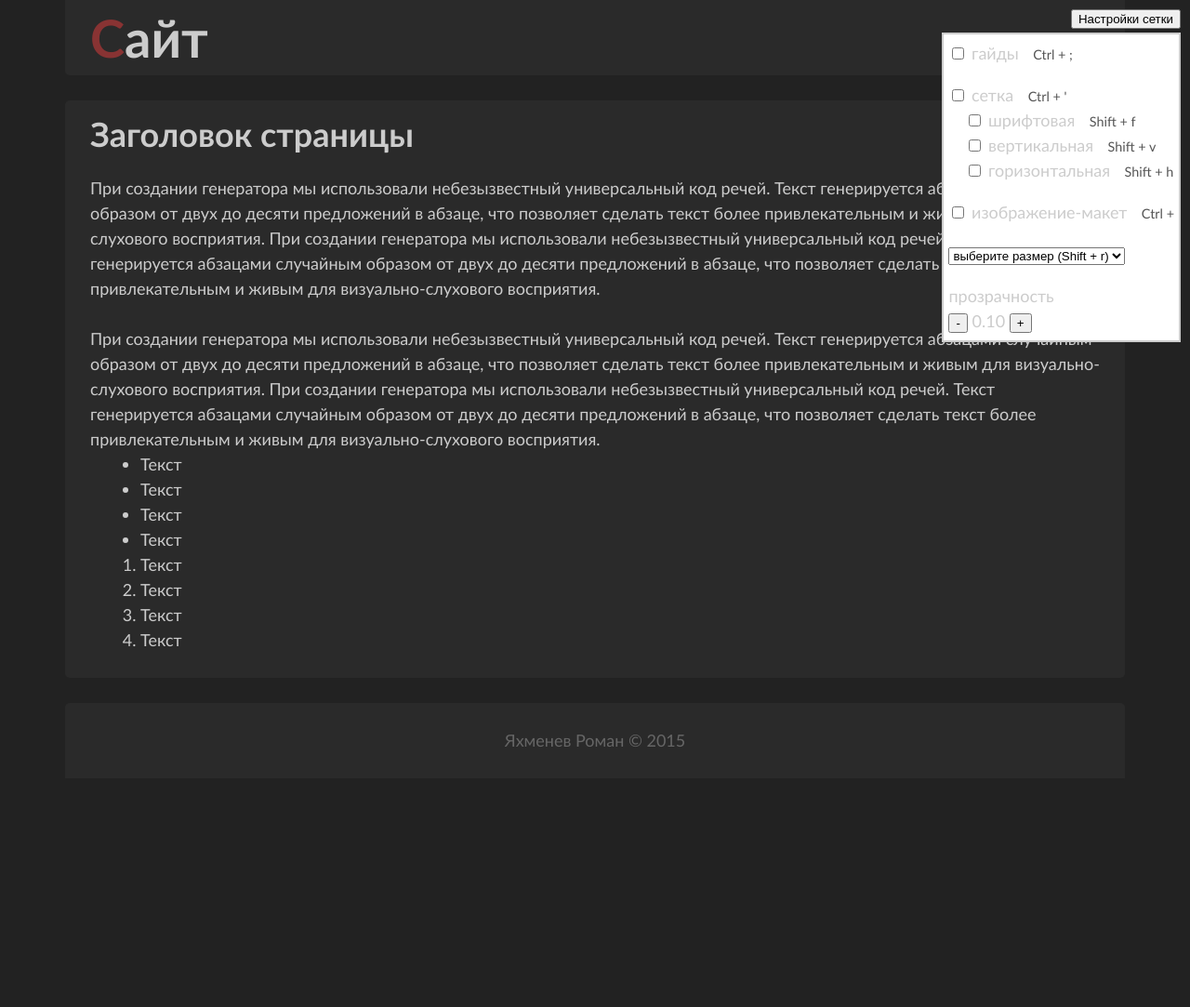
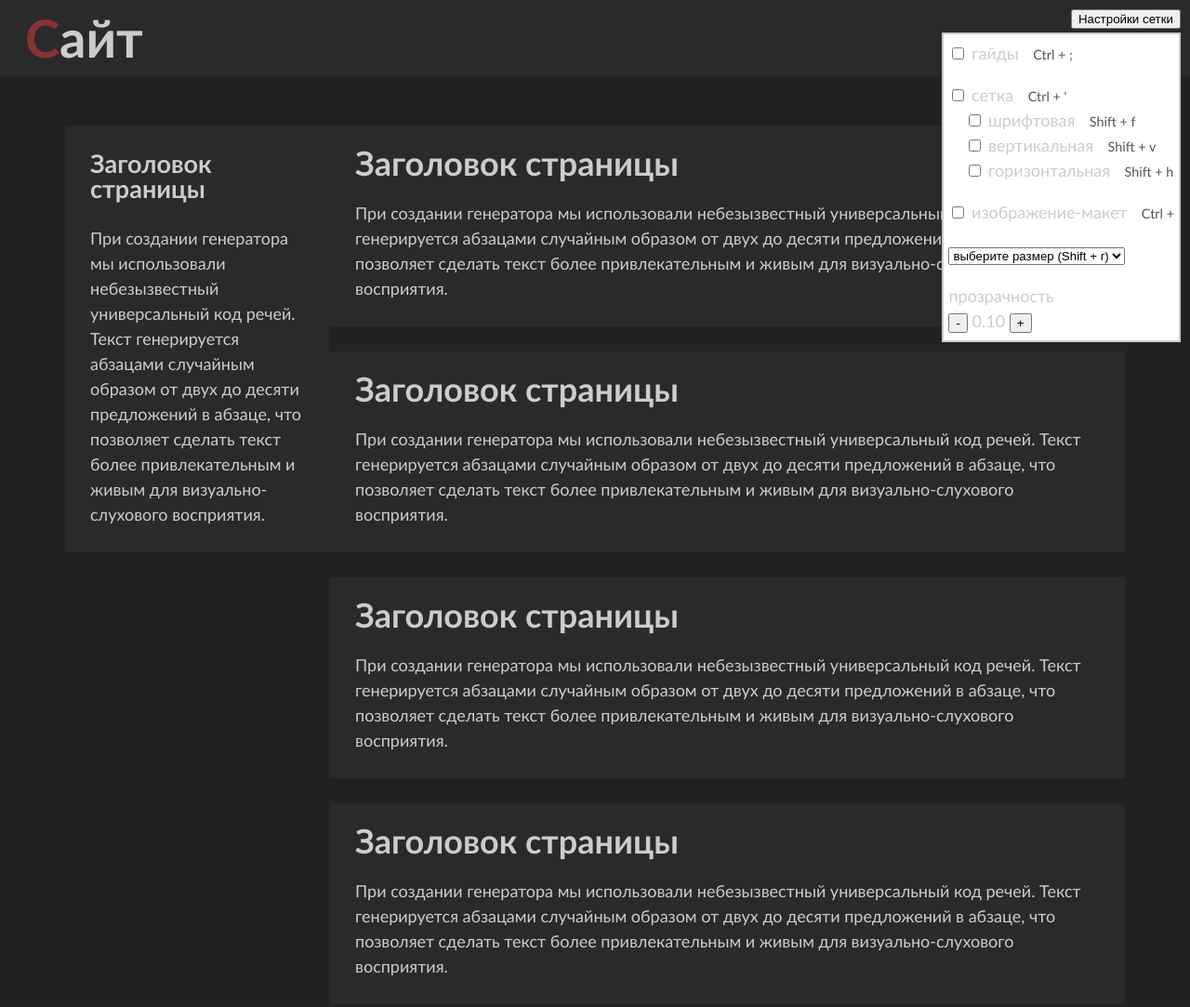
Before and after one commit to Vitegor/Boogie_Layout, a plain HTML site: page grid.html in a window 1280 px wide. Shown: the top 1083 px of the page at 93% size. Before the commit the page ends 837 px from the top, so only its background shows below. Drawn offline with Linux system fonts and the light colour scheme.

Commit message:
Added grid-system

```diff
--- a/grid.html
+++ b/grid.html
@@ -8,15 +8,31 @@
 </head>
 <body>
 
-	<div id="wrapper">
-
 	<header id="header">
 		<div id="logo">
 			<span class="font-color--red">С</span>айт
 		</div>
 	</header>
 
-		<div id="main">
+	<div id="wrapper">
+
+		<aside id="sidebar" class="content-block col-4">
+
+			<h3>Заголовок страницы</h3>
+
+			<div class="text">
+				<p>
+					При создании генератора мы использовали небезызвестный универсальный код речей. Текст генерируется абзацами случайным образом от двух до десяти предложений в абзаце, что позволяет сделать текст более привлекательным и живым для визуально-слухового восприятия.
+				</p>
+			</div>
+
+		</aside>
+
+		<div id="main" class="col-12">
+
+			<div class="row">
+
+				<div class="col-2">
 
 					<div class="content-block">
 
@@ -24,24 +40,150 @@
 
 						<div class="text">
 							<p>
-						При создании генератора мы использовали небезызвестный универсальный код речей. Текст генерируется абзацами случайным образом от двух до десяти предложений в абзаце, что позволяет сделать текст более привлекательным и живым для визуально-слухового восприятия. При создании генератора мы использовали небезызвестный универсальный код речей. Текст генерируется абзацами случайным образом от двух до десяти предложений в абзаце, что позволяет сделать текст более привлекательным и живым для визуально-слухового восприятия.
+								При создании генератора мы использовали небезызвестный универсальный код речей. Текст генерируется абзацами случайным образом от двух до десяти предложений в абзаце, что позволяет сделать текст более привлекательным и живым для визуально-слухового восприятия.
 							</p>
+						</div>
+
+					</div>
+
+				</div>
+
+				<div class="col-2">
+
+					<div class="content-block">
+
+						<h2>Заголовок страницы</h2>
+
+						<div class="text">
 							<p>
-						При создании генератора мы использовали небезызвестный универсальный код речей. Текст генерируется абзацами случайным образом от двух до десяти предложений в абзаце, что позволяет сделать текст более привлекательным и живым для визуально-слухового восприятия. При создании генератора мы использовали небезызвестный универсальный код речей. Текст генерируется абзацами случайным образом от двух до десяти предложений в абзаце, что позволяет сделать текст более привлекательным и живым для визуально-слухового восприятия.
+								При создании генератора мы использовали небезызвестный универсальный код речей. Текст генерируется абзацами случайным образом от двух до десяти предложений в абзаце, что позволяет сделать текст более привлекательным и живым для визуально-слухового восприятия.
 							</p>
-					<ul>
-						<li>Текст</li>
-						<li>Текст</li>
-						<li>Текст</li>
-						<li>Текст</li>
-					</ul>
+						</div>
 
-					<ol>
-						<li>Текст</li>
-						<li>Текст</li>
-						<li>Текст</li>
-						<li>Текст</li>
-					</ol>
+					</div>
+
+				</div>
+
+			</div>
+
+			<div class="row">
+
+				<div class="col-3">
+
+					<div class="content-block">
+
+						<h2>Заголовок страницы</h2>
+
+						<div class="text">
+							<p>
+								При создании генератора мы использовали небезызвестный универсальный код речей. Текст генерируется абзацами случайным образом от двух до десяти предложений в абзаце, что позволяет сделать текст более привлекательным и живым для визуально-слухового восприятия.
+							</p>
+						</div>
+
+					</div>
+
+				</div>
+
+				<div class="col-3">
+
+					<div class="content-block">
+
+						<h2>Заголовок страницы</h2>
+
+						<div class="text">
+							<p>
+								При создании генератора мы использовали небезызвестный универсальный код речей. Текст генерируется абзацами случайным образом от двух до десяти предложений в абзаце, что позволяет сделать текст более привлекательным и живым для визуально-слухового восприятия.
+							</p>
+						</div>
+
+					</div>
+
+				</div>
+
+				<div class="col-3">
+
+					<div class="content-block">
+
+						<h2>Заголовок страницы</h2>
+
+						<div class="text">
+							<p>
+								При создании генератора мы использовали небезызвестный универсальный код речей. Текст генерируется абзацами случайным образом от двух до десяти предложений в абзаце, что позволяет сделать текст более привлекательным и живым для визуально-слухового восприятия.
+							</p>
+						</div>
+
+					</div>
+
+				</div>
+
+			</div>
+
+			<div class="row">
+
+				<div class="col-4">
+
+					<div class="content-block">
+
+						<h2>Заголовок страницы</h2>
+
+						<div class="text">
+							<p>
+								При создании генератора мы использовали небезызвестный универсальный код речей. Текст генерируется абзацами случайным образом от двух до десяти предложений в абзаце, что позволяет сделать текст более привлекательным и живым для визуально-слухового восприятия.
+							</p>
+						</div>
+
+					</div>
+
+				</div>
+
+				<div class="col-4">
+
+					<div class="content-block">
+
+						<h2>Заголовок страницы</h2>
+
+						<div class="text">
+							<p>
+								При создании генератора мы использовали небезызвестный универсальный код речей. Текст генерируется абзацами случайным образом от двух до десяти предложений в абзаце, что позволяет сделать текст более привлекательным и живым для визуально-слухового восприятия.
+							</p>
+						</div>
+
+					</div>
+
+				</div>
+
+				<div class="col-4">
+
+					<div class="content-block">
+
+						<h2>Заголовок страницы</h2>
+
+						<div class="text">
+							<p>
+								При создании генератора мы использовали небезызвестный универсальный код речей. Текст генерируется абзацами случайным образом от двух до десяти предложений в абзаце, что позволяет сделать текст более привлекательным и живым для визуально-слухового восприятия.
+							</p>
+						</div>
+
+					</div>
+
+				</div>
+
+				<div class="col-4">
+
+					<div class="content-block">
+
+						<h2>Заголовок страницы</h2>
+
+						<div class="text">
+							<p>
+								При создании генератора мы использовали небезызвестный универсальный код речей. Текст генерируется абзацами случайным образом от двух до десяти предложений в абзаце, что позволяет сделать текст более привлекательным и живым для визуально-слухового восприятия.
+							</p>
+						</div>
+
+					</div>
+
+				</div>
+
 			</div>
 
 		</div>
@@ -52,8 +194,6 @@
 		<div id="copyright">Яхменев Роман © 2015</div>
 	</footer>
 
-	</div>
-
 	<script type="text/javascript" src="js/modulargrid.js"></script>
 </body>
 </html>
--- a/sass/_common.scss
+++ b/sass/_common.scss
@@ -14,9 +14,13 @@ h1, h2, h3, h4 {
 	font-weight: bold;
 }
 
-h1 { @include h-setting(2.5em, 36px); }
-h2 { @include h-setting(2em, 36px); }
-h3 { @include h-setting(1.5em, 36px); }
+h1, h2, h3 {
+	line-height: $base-line-height;
+}
+
+h1 { font-size: 2.5em; }
+h2 { font-size: 2em; }
+h3 { font-size: 1.5em; }
 h4 { @include h-setting(1.2em, 9px); }
 
 p {
@@ -52,20 +56,28 @@ a {
 	height: 100%;
 	width: 1140px;
 	margin: 0 auto;
+	margin-top: $base-padding;
+}
+
+#sidebar {
+	float: left;
 }
 
 #main {
 	display: table-row;
 	height: 100%;
+	float: right;
 	line-height: 1em;
 }
 
 	.content-block {
-		margin-top: 27px;
-		padding: 27px;
+		margin-top: $base-padding;
+		padding: $base-padding;
 		background-color: $bg-color-grey1;
-		@include border-radius($radius);
+		box-sizing: border-box;
 	}
+
+
 
 .clear-fix:after {
 	content: '';
--- a/sass/_footer.scss
+++ b/sass/_footer.scss
@@ -2,8 +2,6 @@
 	margin-top: 27px;
 	padding: 27px;
 	background-color: $bg-color-grey1;
-	border-top-left-radius: $radius;
-	border-top-right-radius: $radius;
 
 	#copyright {
 		text-align: center;
--- /dev/null
+++ b/sass/_grid.scss
@@ -0,0 +1,34 @@
+// .col-1 { width: ; }
+// .col-2 { width: ; }
+// .col-3 { width: ; }
+.col-4 { width: 25%; }
+// .col-5 { width: }
+// .col-6 { width: }
+// .col-7 { width: }
+.col-8 { width: 50%; }
+// .col-9 { width: }
+// .col-10 { width: }
+// .col-11 { width: }
+.col-12 { width: 75%; }
+// .col-13 { width: }
+// .col-14 { width: }
+// .col-15 { width: }
+.col-16 { width: 100%; }
+
+.col-1,
+.col-2,
+.col-3,
+.col-4,
+.col-5,
+.col-6,
+.col-7,
+.col-8,
+.col-9,
+.col-10 {
+	float: left;
+	box-sizing: border-box;
+}
+
+.row:after {
+	clear: both;
+}
--- a/sass/_header.scss
+++ b/sass/_header.scss
@@ -1,14 +1,11 @@
 #header {
 	height: 81px;
-	width: 100%;
 
 	#logo {
 		height: 100%;
 		padding-right: 27px;
 		padding-left: 27px;
 		background-color: $bg-color-grey1;
-		border-bottom-left-radius: $radius;
-		border-bottom-right-radius: $radius;
 		font-size: 56px;
 		line-height: 81px;
 		font-weight: bold;
--- a/sass/_variables.scss
+++ b/sass/_variables.scss
@@ -29,6 +29,12 @@ $link-color-visited-active: lighten($link-color-visited, 10%);
 
 
 /* ==============================
+	Sizes
+============================== */
+$base-line-height: 27px;
+$base-padding: $base-line-height;
+
+/* ==============================
 	Radiuses
 ============================== */
 $radius: 5px;
--- a/sass/style.scss
+++ b/sass/style.scss
@@ -3,6 +3,7 @@
 @import "variables";
 @import "mixins";
 
+@import "grid";
 @import "common";
 @import "header";
 @import "content";
```
Also changed, not shown: css/style.css, 1 other file. Lines whose indentation alone changed are shown as unchanged.
